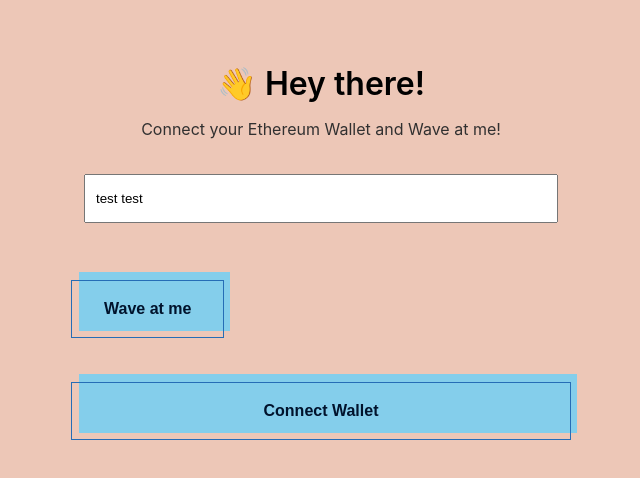
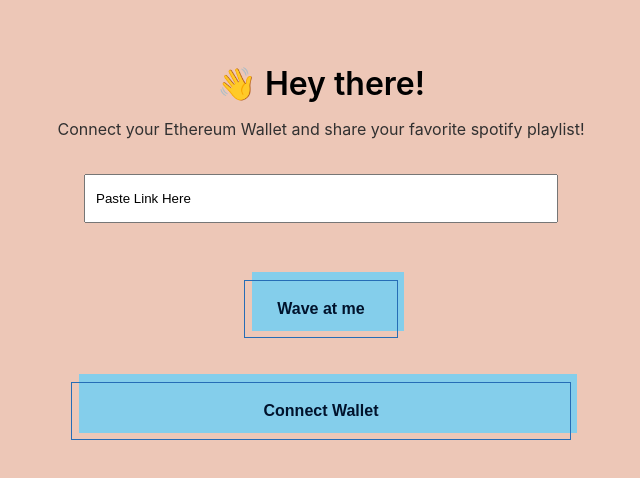
Before and after one commit to rvineet02/frontend-wave-app, a React (Create React App) app: page / in a window 1280 px wide. Shown: the top 478 px of the page, without its empty margins (319-959 px from the left). Built offline with nearby package versions, Linux system fonts and the light colour scheme.

Commit message:
- updated placeholder text for link field

```diff
--- a/src/App.js
+++ b/src/App.js
@@ -11,7 +11,7 @@ function App() {
   const [totalWaves, setTotalWaves] = useState(0);
   const [loadingState, setLoadingState] = useState(false);
   const [allWaves, setAllWaves] = useState([]);
-  const [newMessage, setNewMessage] = useState("test test");
+  const [newMessage, setNewMessage] = useState("Paste Link Here");
 
   const contractAddress = "0x8EfE0B65C62C208Fc2E43F3B598525142cE53f3b";
   const contractABI = abi.abi;
@@ -167,7 +167,7 @@ function App() {
         👋 Hey there!
         </div>
         <div className="bio">
-          Connect your Ethereum Wallet and Wave at me!
+          Connect your Ethereum Wallet and share your favorite spotify playlist!
         </div>
 
     {/* testing */}
@@ -181,7 +181,7 @@ function App() {
     )}
 
     {!loadingState && (
-        <div>
+        <div className="button">
             <button className="button-51" onClick={wave}>
               Wave at me
             </button>
```
